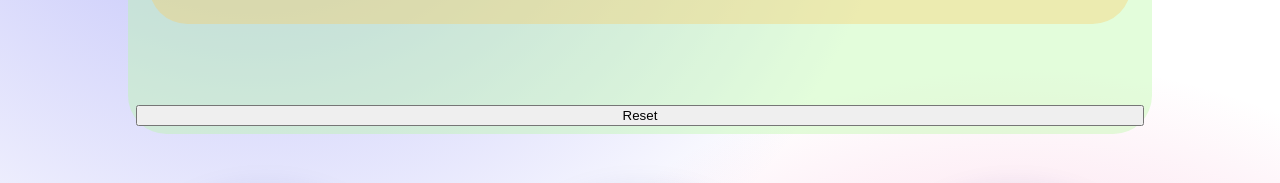
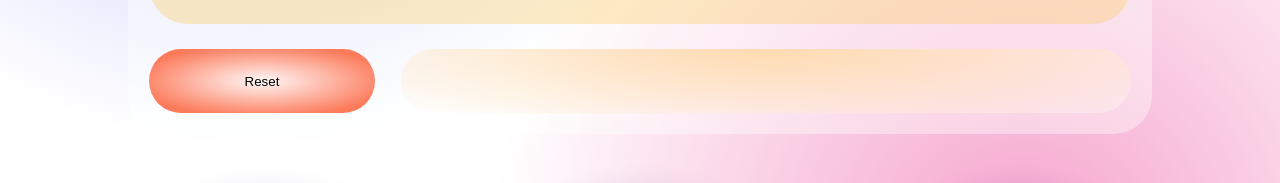
Before and after one commit to CarbonToSilicon/programming-learning, a plain HTML site: page Javascript/10-function-rock_paper_scissor-js.html in a window 1280 px wide. Shown: the part 598-781 px from the top of the page. Drawn offline with Linux system fonts and the light colour scheme; a web font is replaced by a local one.

Commit message:
added status display and reset button

```diff
--- a/Javascript/10-function-rock_paper_scissor-js.html
+++ b/Javascript/10-function-rock_paper_scissor-js.html
@@ -6,13 +6,17 @@
   <title> Rock Paper Scissors </title>
   <style>
     @import url('https://fonts.googleapis.com/css2?family=Rubik+Glitch&display=swap');
+    * {
+        -webkit-tap-highlight-color: transparent;
+    }
+
     body {
         margin: 0px;
         padding: 0px;
         background-image:
             radial-gradient(circle at 20% 20%, rgba(99, 102, 241, 0.5) 0%, transparent 40%),
             radial-gradient(circle at 80% 80%, hsla(330, 81%, 60%, 0.5) 0%, transparent 40%);
-        height: 200vh;
+        height: 125vh;
         background-repeat: no-repeat;
 
     }
@@ -81,7 +85,7 @@
         align-items: stretch;
         justify-items: stretch;
 
-        background: rgba(179, 250, 157, 0.37);
+        background: rgba(252, 255, 251, 0.39);
         grid-template-columns: repeat(7, 1fr);
 
         /* 2 rows: Top row for Title, bottom row for Scores & Line */
@@ -173,10 +177,38 @@
 
     .second-display {
         grid-area: j;
+        height: 7vw;
         display: grid;
         justify-content: stretch;
         align-items: stretch;
+        grid-template-columns: repeat(4, 1fr);
+        grid-template-rows: repeat(1, 1fr);
+        grid-template-areas:
+        "k l l l";
+        justify-content: stretch;
+        align-items: stretch;
+    }
 
+    .sDisplay {
+        background: radial-gradient(at top, rgb(255, 220, 177), #ffffff55);
+    }
+
+    .reset {
+        grid-area: k;
+        border: none;
+        background: radial-gradient(at center, rgb(255, 248, 248), rgb(252, 123, 91) 80%);
+        border-radius: 3vw;
+        margin: 1vw;
+
+    }
+
+    .status {
+        grid-area: l;
+        margin: 1vw;
+        justify-items: center;
+        border-radius: 3vw;
+        padding-left: 8vw;
+        padding-top: 1vw;
     }
   </style>
 </head>
```
Also changed, not shown: Javascript/12-DOM.html (added, +18 -0 lines).
